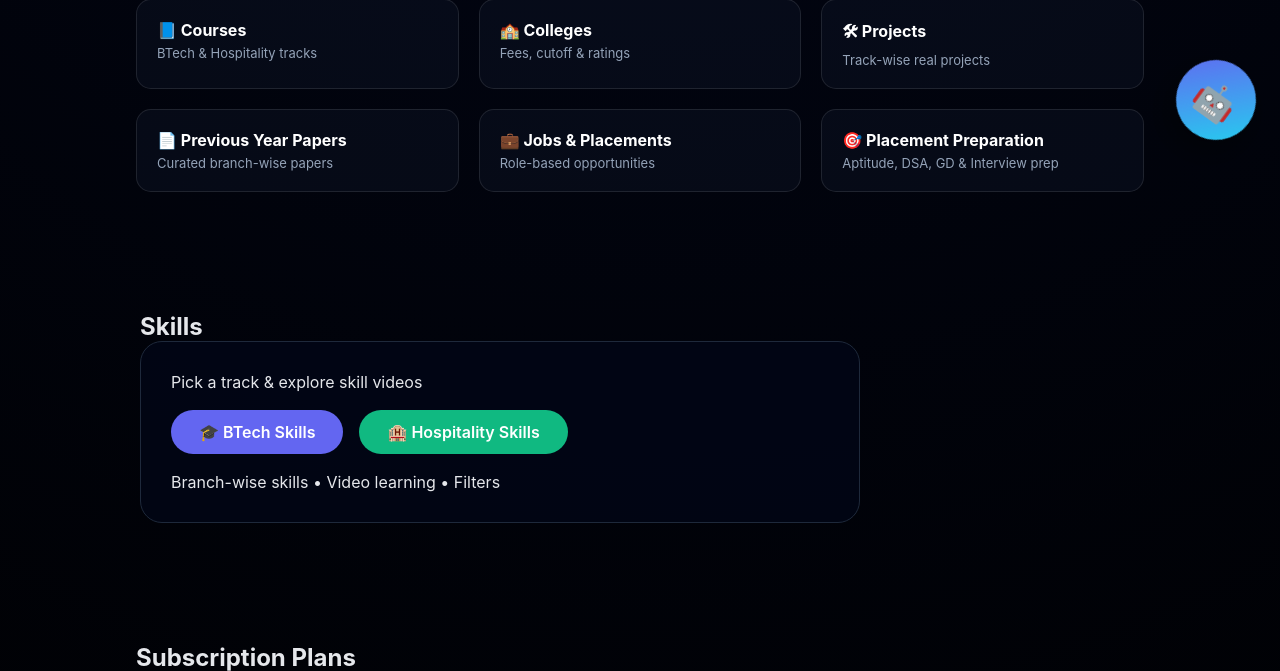
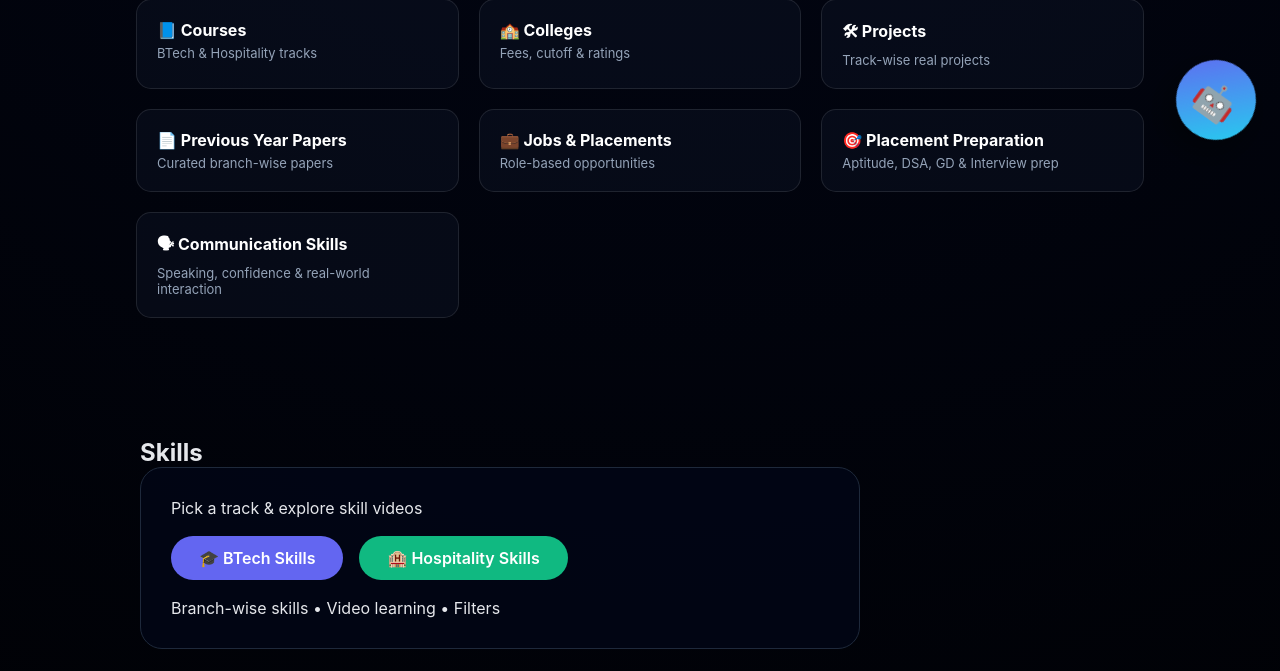
Before and after one commit to ssvprasad144/CareerInnTech, a Django app: page /dashboard/ in a window 1280 px wide. Shown: the part 636-1307 px from the top of the page. Run offline with Django 5.2, Linux system fonts and the light colour scheme.

Commit message:
Update dashboard.html
added communication bar

```diff
--- a/careerinntech/templates/dashboard.html
+++ b/careerinntech/templates/dashboard.html
@@ -68,6 +68,12 @@
             <h4>🎯 Placement Preparation</h4>
             <p>Aptitude, DSA, GD & Interview prep</p>
         </a>
+
+        <a href="#" class="explore-card">
+            <h4>🗣 Communication Skills</h4>
+            <p>Speaking, confidence & real-world interaction</p>
+        </a>
+
     </div>
 </section>
 
```
